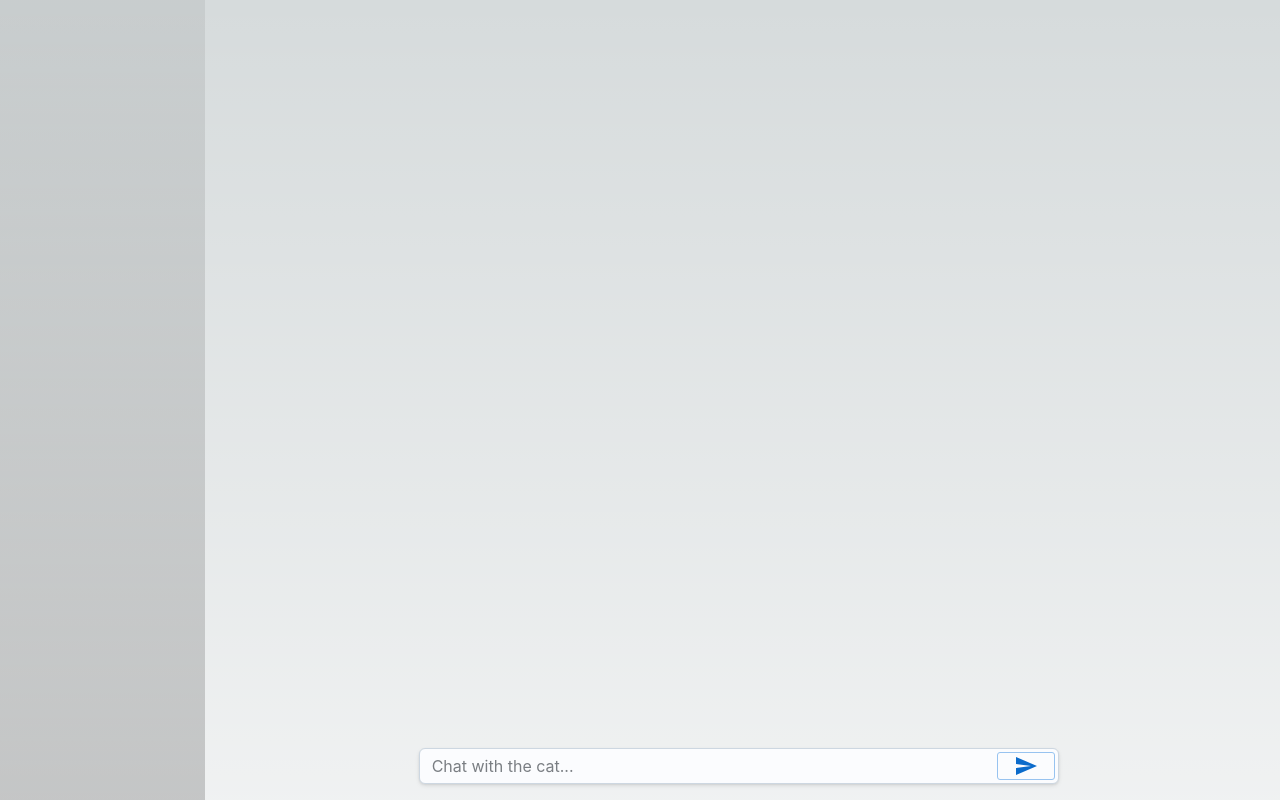
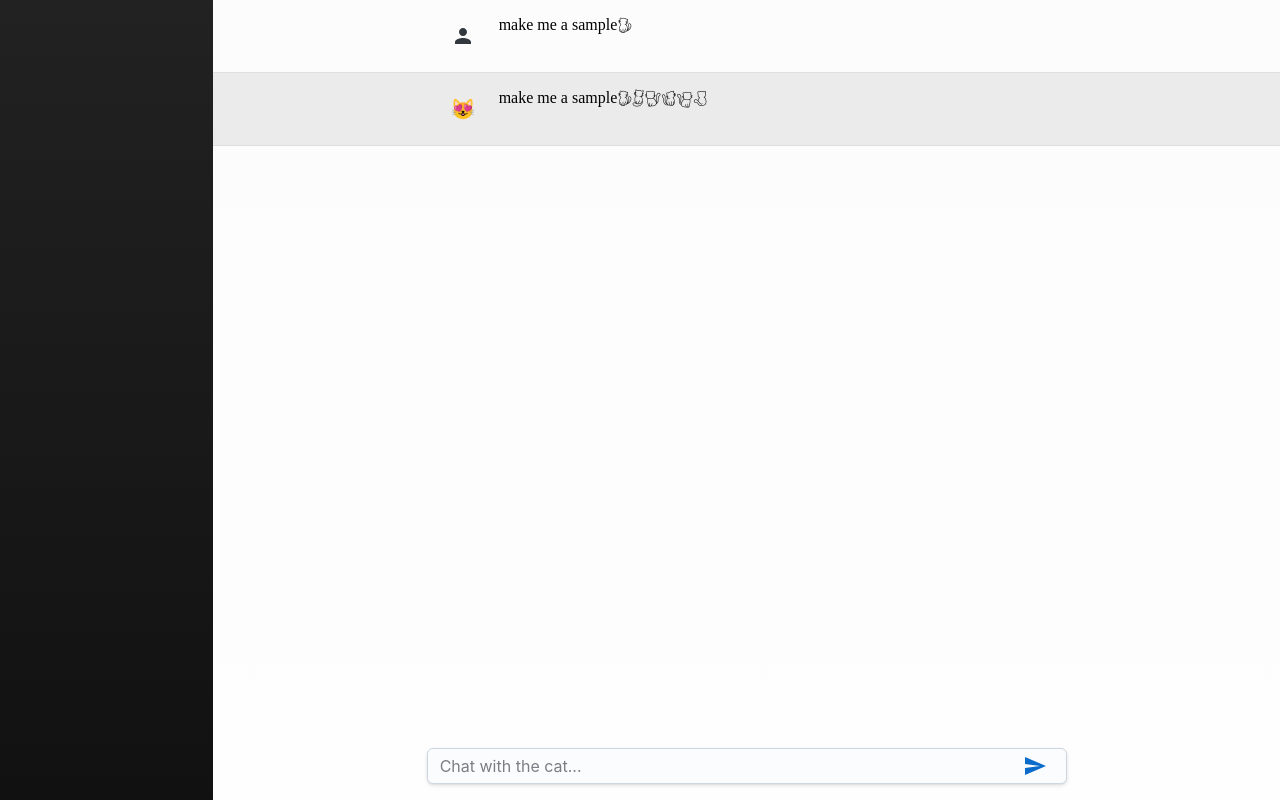
Before and after one commit to wballard/cat-gtp, a Next.js app: page / in a window 1280 px wide. Shown: the top 800 px of the page. Built offline with nearby package versions, Linux system fonts and the light colour scheme.

Commit message:
cat layout

```diff
--- a/package.json
+++ b/package.json
@@ -23,6 +23,7 @@
     "next": "13.3.1",
     "react": "18.2.0",
     "react-dom": "18.2.0",
+    "react-use": "^17.4.0",
     "typescript": "5.0.4"
   }
 }
--- /dev/null
+++ b/src/components/message.module.css
@@ -0,0 +1,5 @@
+
+
+.response {
+  background: var(--light-tint);
+}
--- /dev/null
+++ b/src/components/message.tsx
@@ -0,0 +1,66 @@
+import { Message, MessageFrom } from "@/model/messages";
+import { Avatar, Box, Stack, Typography } from "@mui/joy";
+import PersonIcon from "@mui/icons-material/Person";
+import styles from "./message.module.css";
+
+type MessageProps = {
+  index: number;
+  message: Message;
+};
+
+/**
+ * A single display message in a chat like stack of messages.
+ */
+export default function MessageDisplay({ message, index }: MessageProps) {
+  return (
+    <Box
+      className={index % 2 ? styles.response : ""}
+      sx={{ display: "flex", justifyContent: "center" }}
+    >
+      <Stack
+        sx={{ width: 1, padding: 2, maxWidth: "40em", minWidth: "20em" }}
+        direction="row"
+        spacing={2}
+      >
+        <Avatar variant="plain">
+          <From message={message} />
+        </Avatar>
+        <Stack direction="row" sx={{ paddingTop: 0 }}>
+          {message.content.map((word, i) => (
+            <Typography
+              key={i}
+              level="body1"
+              sx={{ fontFamily: word.type === "caticon" ? "Meows" : undefined }}
+            >
+              {word.text}
+            </Typography>
+          ))}
+        </Stack>
+      </Stack>
+    </Box>
+  );
+}
+
+/**
+ * Moodicons. CatStyle.
+ */
+const CatMoodRange = ["😻", "😽", "😺", "😾", "😿", "🙀"];
+
+type FromProps = {
+  message: Message;
+};
+
+/**
+ * Message from source. Considers the sentiment, from low 'bad' to high 'good'.
+ */
+function From({ message }: FromProps) {
+  const mood =
+    CatMoodRange[
+      Math.round((1 - message.sentiment) * (CatMoodRange.length - 1))
+    ];
+  if (message.from === "human") {
+    return <PersonIcon />;
+  } else {
+    return <Typography level="h4">{mood}</Typography>;
+  }
+}
--- /dev/null
+++ b/src/model/messages.tsx
@@ -0,0 +1,42 @@
+import { useList } from "react-use";
+
+/**
+ * Who sent ye?
+ */
+export type MessageFrom = "human" | "cat";
+
+/**
+ * Words have display styles to be just plain text
+ * or font driven icons.
+ */
+export type WordType = "text" | "caticon";
+
+/**
+ * Words make up a message. Not just using a plain string
+ * here since we can have variable words + icons.
+ */
+export type Word = {
+  text: string;
+  type: WordType;
+};
+
+/**
+ * Message. Not message.
+ */
+export type Message = {
+  from: MessageFrom;
+  sentiment?: number;
+  content: Word[];
+};
+
+/**
+ * Hook into the data model and keep track of a list of messages.
+ */
+export function useMessages() {
+  const [messages, { push }] = useList<Message>();
+
+  return {
+    messages,
+    push,
+  };
+}
--- a/src/pages/index.tsx
+++ b/src/pages/index.tsx
@@ -1,9 +1,34 @@
+import MessageDisplay from "@/components/message";
+import { useMessages } from "@/model/messages";
+import styles from "@/styles/Home.module.css";
+import SendIcon from "@mui/icons-material/Send";
+import { Box, Button, Divider, Grid, Input, Stack } from "@mui/joy";
 import Head from "next/head";
-import styles from "@/styles/Home.module.css";
-import { Box, Button, Grid, Input, Sheet } from "@mui/joy";
-import SendIcon from "@mui/icons-material/Send";
+import React from "react";
+import { useMount } from "react-use";
 
 export default function Home() {
+  const [query, setQuery] = React.useState("");
+  const { messages, push } = useMessages();
+
+  useMount(() => {
+    push({
+      content: [
+        { text: "make me a sample", type: "text" },
+        { text: "a", type: "caticon" },
+      ],
+      sentiment: 0.5,
+      from: "human",
+    });
+    push({
+      content: [
+        { text: "make me a sample", type: "text" },
+        { text: "aAbBcC", type: "caticon" },
+      ],
+      sentiment: 1.0,
+      from: "cat",
+    });
+  });
   return (
     <>
       <Head>
@@ -15,13 +40,22 @@ export default function Home() {
       <Grid
         container
         spacing={2}
-        sx={{ flexGrow: 1, width: "100%", height: "100%" }}
+        sx={{ flexGrow: 1, width: "100vw", height: "100vh", margin: 0 }}
       >
-        <Grid className={styles.sidebar} xs={2}></Grid>
-        <Grid xs={10} sx={{ display: "flex", maxHeight: "100vh" }}>
+        <Grid className={styles.sidebar} xs={2} sx={{ height: 1 }}></Grid>
+        <Grid xs={10} sx={{ display: "flex", height: 1, padding: 0 }}>
           <Box sx={{ display: "flex", flexDirection: "column", flex: 1 }}>
-            <Box sx={{ display: "flex", flex: 1 }}></Box>
-            <Box sx={{ display: "flex", justifyContent: "center" }}>
+            <Box sx={{ display: "flex", flex: 1 }}>
+              <Stack sx={{ width: 1 }}>
+                {messages.map((message, i) => (
+                  <>
+                    <MessageDisplay key={i} message={message} index={i} />
+                    <Divider />
+                  </>
+                ))}
+              </Stack>
+            </Box>
+            <Box sx={{ display: "flex", justifyContent: "center", padding: 2 }}>
               <Input
                 sx={{
                   boxShadow: "sm",
@@ -29,10 +63,22 @@ export default function Home() {
                   maxWidth: "40em",
                 }}
                 endDecorator={
-                  <Button variant="outlined">
+                  <Button variant="plain">
                     <SendIcon />
                   </Button>
                 }
+                value={query}
+                onChange={(e) => {
+                  setQuery(e.target.value);
+                }}
+                onKeyUp={(e) => {
+                  if (e.key === "Enter") {
+                    push({
+                      from: "human",
+                      content: [{ text: query, type: "text" }],
+                    });
+                  }
+                }}
                 placeholder="Chat with the cat..."
               />
             </Box>
--- a/src/styles/Home.module.css
+++ b/src/styles/Home.module.css
@@ -1,232 +1,4 @@
-.main {
-  display: flex;
-  flex-direction: column;
-  justify-content: space-between;
-  align-items: center;
-  padding: 6rem;
-  min-height: 100vh;
-}
 
-.description {
-  display: inherit;
-  justify-content: inherit;
-  align-items: inherit;
-  font-size: 0.85rem;
-  max-width: var(--max-width);
-  width: 100%;
-  z-index: 2;
-  font-family: var(--font-mono);
-}
-
-.description a {
-  display: flex;
-  justify-content: center;
-  align-items: center;
-  gap: 0.5rem;
-}
-
-.description p {
-  position: relative;
-  margin: 0;
-  padding: 1rem;
-  background-color: rgba(var(--callout-rgb), 0.5);
-  border: 1px solid rgba(var(--callout-border-rgb), 0.3);
-  border-radius: var(--border-radius);
-}
-
-.code {
-  font-weight: 700;
-  font-family: var(--font-mono);
-}
-
-.grid {
-  display: grid;
-  grid-template-columns: repeat(4, minmax(25%, auto));
-  width: var(--max-width);
-  max-width: 100%;
-}
-
-.card {
-  padding: 1rem 1.2rem;
-  border-radius: var(--border-radius);
-  background: rgba(var(--card-rgb), 0);
-  border: 1px solid rgba(var(--card-border-rgb), 0);
-  transition: background 200ms, border 200ms;
-}
-
-.card span {
-  display: inline-block;
-  transition: transform 200ms;
-}
-
-.card h2 {
-  font-weight: 600;
-  margin-bottom: 0.7rem;
-}
-
-.card p {
-  margin: 0;
-  opacity: 0.6;
-  font-size: 0.9rem;
-  line-height: 1.5;
-  max-width: 30ch;
-}
-
-.center {
-  display: flex;
-  justify-content: center;
-  align-items: center;
-  position: relative;
-  padding: 4rem 0;
-}
-
-.center::before {
-  background: var(--secondary-glow);
-  border-radius: 50%;
-  width: 480px;
-  height: 360px;
-  margin-left: -400px;
-}
-
-.center::after {
-  background: var(--primary-glow);
-  width: 240px;
-  height: 180px;
-  z-index: -1;
-}
-
-.center::before,
-.center::after {
-  content: '';
-  left: 50%;
-  position: absolute;
-  filter: blur(45px);
-  transform: translateZ(0);
-}
-
-.logo {
-  position: relative;
-}
-/* Enable hover only on non-touch devices */
-@media (hover: hover) and (pointer: fine) {
-  .card:hover {
-    background: rgba(var(--card-rgb), 0.1);
-    border: 1px solid rgba(var(--card-border-rgb), 0.15);
-  }
-
-  .card:hover span {
-    transform: translateX(4px);
-  }
-}
-
-@media (prefers-reduced-motion) {
-  .card:hover span {
-    transform: none;
-  }
-}
-
-/* Mobile */
-@media (max-width: 700px) {
-  .content {
-    padding: 4rem;
-  }
-
-  .grid {
-    grid-template-columns: 1fr;
-    margin-bottom: 120px;
-    max-width: 320px;
-    text-align: center;
-  }
-
-  .card {
-    padding: 1rem 2.5rem;
-  }
-
-  .card h2 {
-    margin-bottom: 0.5rem;
-  }
-
-  .center {
-    padding: 8rem 0 6rem;
-  }
-
-  .center::before {
-    transform: none;
-    height: 300px;
-  }
-
-  .description {
-    font-size: 0.8rem;
-  }
-
-  .description a {
-    padding: 1rem;
-  }
-
-  .description p,
-  .description div {
-    display: flex;
-    justify-content: center;
-    position: fixed;
-    width: 100%;
-  }
-
-  .description p {
-    align-items: center;
-    inset: 0 0 auto;
-    padding: 2rem 1rem 1.4rem;
-    border-radius: 0;
-    border: none;
-    border-bottom: 1px solid rgba(var(--callout-border-rgb), 0.25);
-    background: linear-gradient(
-      to bottom,
-      rgba(var(--background-start-rgb), 1),
-      rgba(var(--callout-rgb), 0.5)
-    );
-    background-clip: padding-box;
-    backdrop-filter: blur(24px);
-  }
-
-  .description div {
-    align-items: flex-end;
-    pointer-events: none;
-    inset: auto 0 0;
-    padding: 2rem;
-    height: 200px;
-    background: linear-gradient(
-      to bottom,
-      transparent 0%,
-      rgb(var(--background-end-rgb)) 40%
-    );
-    z-index: 1;
-  }
-}
-
-/* Tablet and Smaller Desktop */
-@media (min-width: 701px) and (max-width: 1120px) {
-  .grid {
-    grid-template-columns: repeat(2, 50%);
-  }
-}
-
-@media (prefers-color-scheme: dark) {
-  .vercelLogo {
-    filter: invert(1);
-  }
-
-  .logo {
-    filter: invert(1) drop-shadow(0 0 0.3rem #ffffff70);
-  }
-}
-
-@keyframes rotate {
-  from {
-    transform: rotate(360deg);
-  }
-  to {
-    transform: rotate(0deg);
-  }
-}
 
 .sidebar {
   background: var(--tint);
--- a/src/styles/globals.css
+++ b/src/styles/globals.css
@@ -6,10 +6,11 @@
     'Fira Mono', 'Droid Sans Mono', 'Courier New', monospace;
 
   --foreground-rgb: 0, 0, 0;
-  --background-start-rgb: 214, 219, 220;
+  --background-start-rgb: 252, 252, 252;
   --background-end-rgb: 255, 255, 255;
 
-  --tint: linear-gradient(#00000010, #00000040);
+  --tint: linear-gradient(#000000dd, #000000ee);
+  --light-tint: linear-gradient(#00000011, #00000012);
 
   --primary-glow: conic-gradient(
     from 180deg at 50% 50%,
@@ -113,3 +114,10 @@ a {
   width: 100vw;
   height: 100vw;
 }
+
+@font-face {
+  font-family: 'Meows';
+  src: url('../../public/MeowsNepilIllustratioRegular-owjVq.ttf');
+  font-weight: 400;
+  font-style: normal;
+}
```
Also changed, not shown: public/MeowsNepilIllustratioRegular-owjVq.ttf (added), 1 other file (tests, documents, lock files or other folders).
